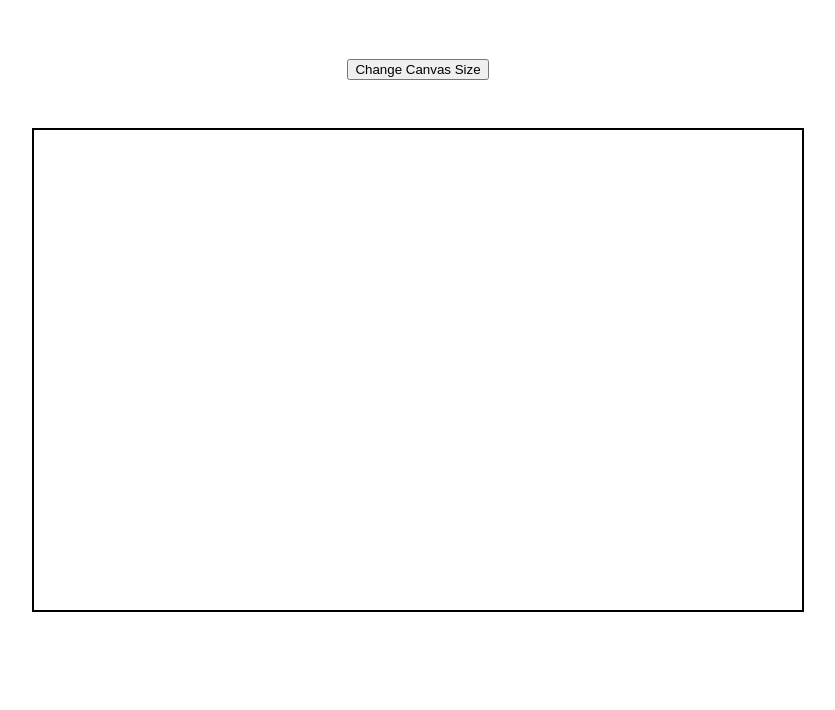
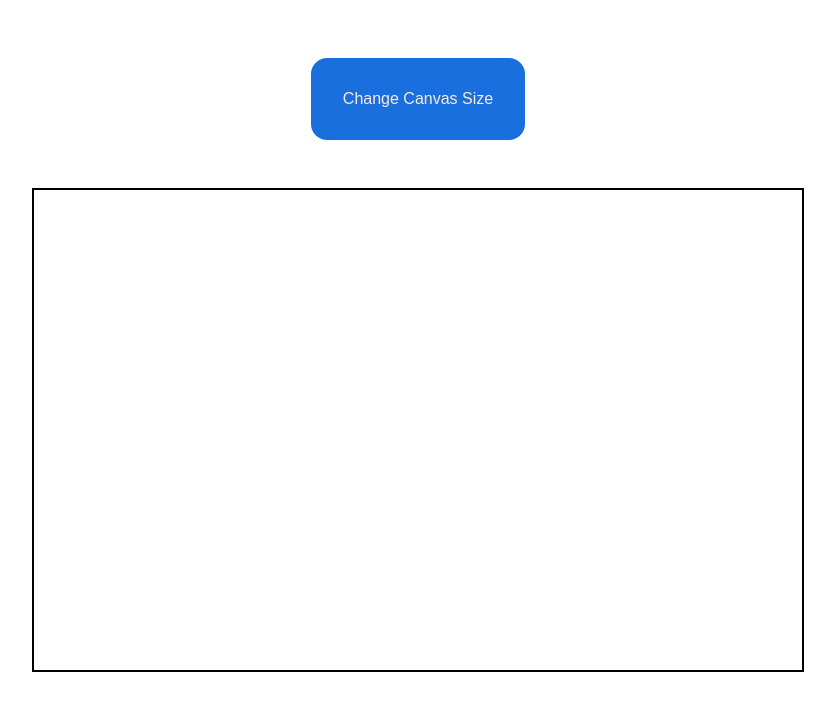
Before and after one commit to JoelPaterno/etch-a-sketch, a plain HTML site: page index.html in a window 1280 px wide. Shown: the whole page, without its empty margins (222-1057 px from the left). Drawn offline with Linux system fonts and the light colour scheme.

Commit message:
feat: add formating to button

```diff
--- a/style.css
+++ b/style.css
@@ -22,3 +22,20 @@ body {
 .pixel-color {
     background-color: black;
 }
+
+.resolution {
+    border: none;
+    padding: 2rem;
+    text-align: center;
+    background-color: rgb(26, 111, 223);
+    font-size: 16px;
+    border-radius: 1rem;
+    color: antiquewhite;
+    transition: 0.5s;
+}
+
+.resolution:hover {
+    background-color: rgb(92, 147, 219);
+    color: rgb(32, 33, 34);
+    transform: scale(1.1);
+}
```
